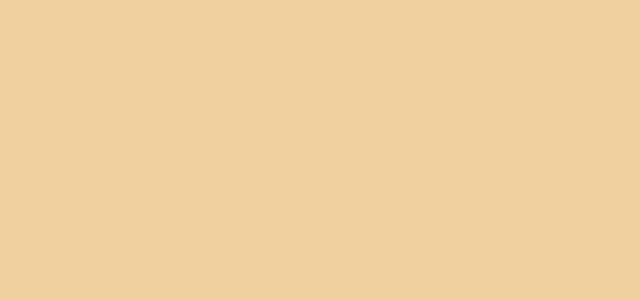
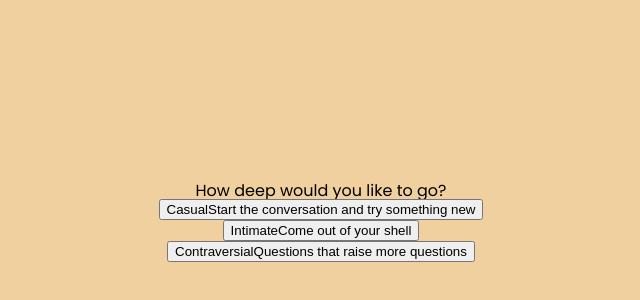
Before and after one commit to ocampco/deeply, a React (Create React App) app: page / in a window 1280 px wide. Shown: the part 178-478 px from the top of the page, without its empty margins (319-959 px from the left). Built offline with nearby package versions, Linux system fonts and the light colour scheme.

Commit message:
Create boilerplate difficulty select

```diff
--- a/src/App.js
+++ b/src/App.js
@@ -1,11 +1,17 @@
-import React from 'react';
-import Splash from './components/Splash';
+import React, { useState } from 'react';
+// import Splash from './components/Splash';
+// <Splash />
+import Difficulty from './components/Difficulty';
 import styles from './App.module.css';
 
-const App = () => (
-    <div className={styles.container}>
-        <Splash />
-    </div>
-);
+const App = () => {
+    const [difficulty, setDifficulty] = useState(null)
+
+    return (
+        <div className={styles.container}>
+            <Difficulty setDifficulty={setDifficulty} />
+        </div>
+    )
+};
 
 export default App;
--- /dev/null
+++ b/src/components/Difficulty.js
@@ -0,0 +1,34 @@
+import React from 'react';
+import difficultyLevels from '../constants/difficultyLevels';
+
+const DifficultyButton = ({
+    onClick,
+    id,
+    displayName,
+    description,
+}) => (
+    <button
+        type="button"
+        onClick={() => onClick(id)}
+    >
+        {displayName}
+        {description}
+    </button>
+);
+
+const Difficulty = ({ setDifficulty }) => (
+    <>
+        <h1>How deep would you like to go?</h1>
+        { difficultyLevels.map(({ id, displayName, description }) => (
+            <DifficultyButton
+                key={id}
+                onClick={setDifficulty}
+                id={id}
+                displayName={displayName}
+                description={description}
+            />
+        ))}
+    </>
+);
+
+export default Difficulty;
--- /dev/null
+++ b/src/constants/difficultyLevels.js
@@ -0,0 +1,21 @@
+const CASUAL = {
+    id: 'casual',
+    displayName: 'Casual',
+    description: 'Start the conversation and try something new',
+};
+
+const INTIMATE = {
+    id: 'intimate',
+    displayName: 'Intimate',
+    description: 'Come out of your shell',
+};
+
+const CONTRAVERSIAL = {
+    id: 'contraversial',
+    displayName: 'Contraversial',
+    description: 'Questions that raise more questions',
+};
+
+const difficultyLevels = [CASUAL, INTIMATE, CONTRAVERSIAL];
+
+export default difficultyLevels;
```
